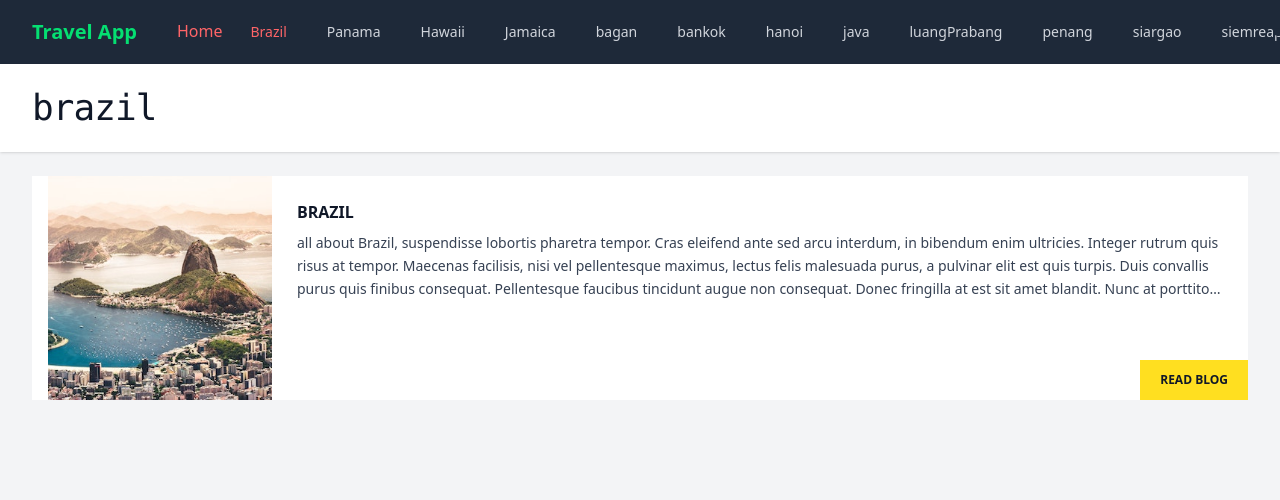
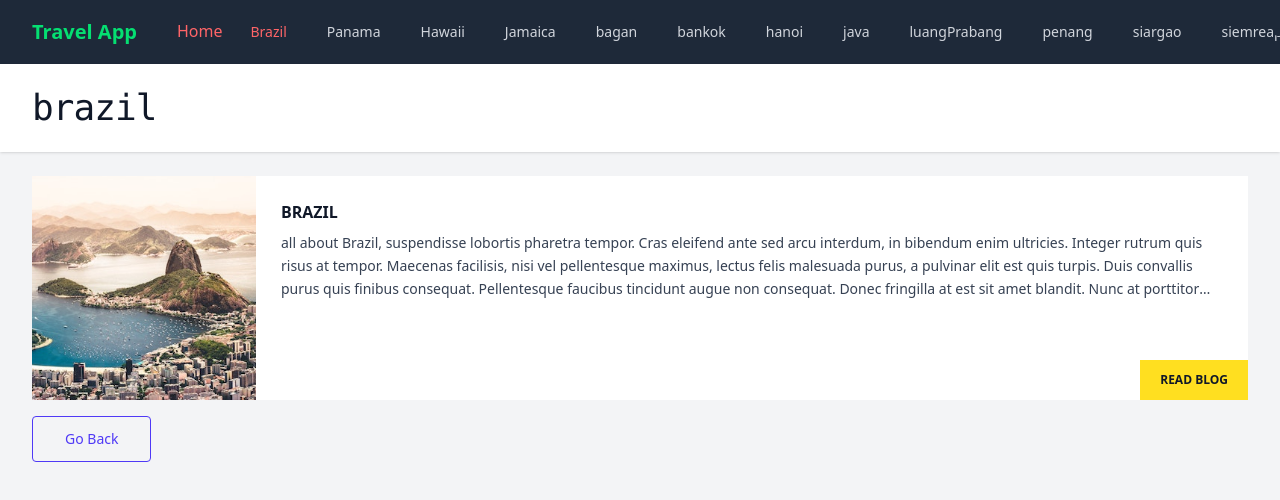
Before and after one commit to aungNyeinChan93/Vue_Router-4, a Vue app: page /destination/1/brazil in a window 1280 px wide. Shown: the top 500 px of the page. Built offline with nearby package versions, Linux system fonts and the light colour scheme.

Commit message:
added goback component

```diff
--- a/src/components/TheDestinationCard.vue
+++ b/src/components/TheDestinationCard.vue
@@ -8,15 +8,6 @@ const props = defineProps({
 
 <template>
     <article class="flex bg-white transition hover:shadow-xl">
-        <div class="rotate-180 p-2 [writing-mode:_vertical-lr]">
-            <!-- <time datetime="2022-10-10"
-                class="flex items-center justify-between gap-4 text-xs font-bold uppercase text-gray-900">
-                <span>2022</span>
-                <span class="w-px flex-1 bg-gray-900/10"></span>
-                <span>Oct 10</span>
-            </time> -->
-        </div>
-
         <div class="hidden sm:block sm:basis-56">
             <img alt="" :src="`/images/${destination?.image}`" class="aspect-square h-full w-full object-cover" />
         </div>
--- /dev/null
+++ b/src/components/base/GoBack.vue
@@ -0,0 +1,7 @@
+<template>
+    <button
+        class="inline-block rounded-sm border border-current px-8 py-3 text-sm font-medium text-indigo-600 transition hover:scale-110 hover:-rotate-2 focus:ring-3 focus:outline-hidden"
+        @click="$router.back()">
+        Go Back
+    </button>
+</template>
--- a/src/views/DestinationShow.vue
+++ b/src/views/DestinationShow.vue
@@ -3,7 +3,7 @@ import { computed } from 'vue';
 import { useRoute } from 'vue-router';
 import { destinations } from '@/data.json'
 import TheDestinationCard from '@/components/TheDestinationCard.vue';
-
+import GoBack from '@/components/base/GoBack.vue';
 // const route = useRoute();
 // const route_id = computed(() => Number(route.params.id))
 
@@ -20,8 +20,8 @@ const destination = computed(() => {
 </script>
 
 <template>
-    <!-- <pre>{{ typeof id }} || {{ name }}</pre> -->
     <section>
         <TheDestinationCard :destination="destination" />
+        <GoBack class="my-4" />
     </section>
 </template>
--- a/src/views/ExperienceShowView.vue
+++ b/src/views/ExperienceShowView.vue
@@ -2,7 +2,7 @@
 import { destinations } from '@/data.json'
 import { computed } from 'vue'
 import TheDetailExpCard from '@/components/TheDetailExpCard.vue';
-
+import GoBack from '@/components/base/GoBack.vue';
 const props = defineProps({
     id: { type: Number },
     slug: { type: String }
@@ -19,6 +19,7 @@ const experience = computed(() => destination.value.experiences.find(exp => exp.
 
 <template>
     <section>
+        <GoBack class="mx-8" />
         <TheDetailExpCard :experience="experience" />
     </section>
 </template>
```
